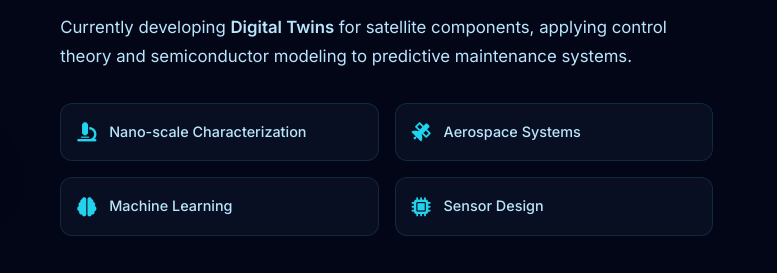
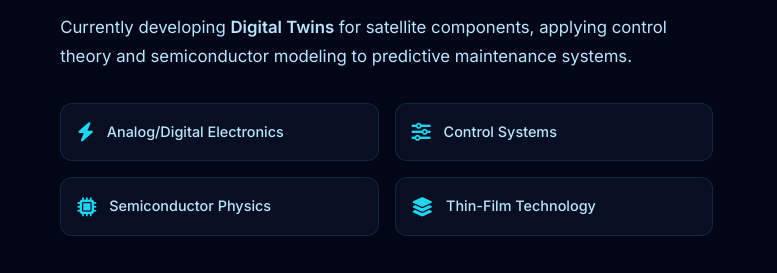
Before and after one commit to abderraoufbrada/my_portfolio, a plain HTML site: page index.html in a window 1280 px wide. Shown: the part 1232-1505 px from the top of the page, 503-1280 px from the left. Drawn offline with nearby package versions, Linux system fonts and the light colour scheme; animation ran at ten frames a second.

Commit message:
Update index.html

```diff
--- a/index.html
+++ b/index.html
@@ -84,23 +84,22 @@
 
 <div class="about-highlights">
     <div class="highlight-item">
-                            <i class="fas fa-microscope"></i>
-                            <span>Nano-scale Characterization</span>
+        <i class="fas fa-bolt"></i>
+        <span>Analog/Digital Electronics</span>
     </div>
     <div class="highlight-item">
-                            <i class="fas fa-satellite"></i>
-                            <span>Aerospace Systems</span>
-                        </div>
-                        <div class="highlight-item">
-                            <i class="fas fa-brain"></i>
-                            <span>Machine Learning</span>
+        <i class="fas fa-sliders-h"></i>
+        <span>Control Systems</span>
     </div>
     <div class="highlight-item">
         <i class="fas fa-microchip"></i>
-                            <span>Sensor Design</span>
+        <span>Semiconductor Physics</span>
+    </div>
+    <div class="highlight-item">
+        <i class="fas fa-layer-group"></i>
+        <span>Thin-Film Technology</span>
     </div>
 </div>
-
                     <div class="about-stats">
                         <div class="stat">
                             <span class="stat-number" data-target="10">0</span>
```
Lines whose indentation alone changed are shown as unchanged.
